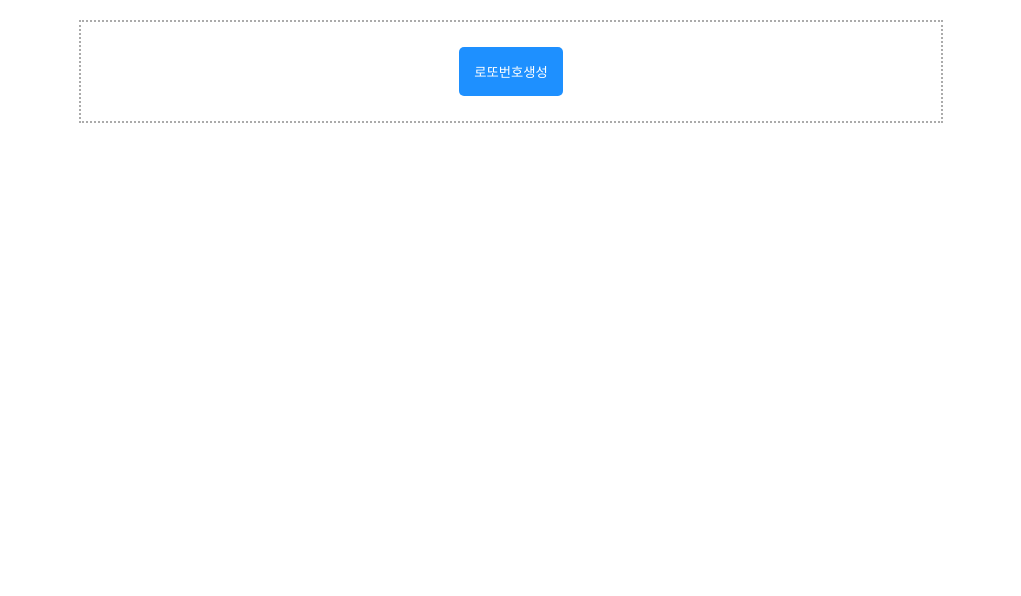
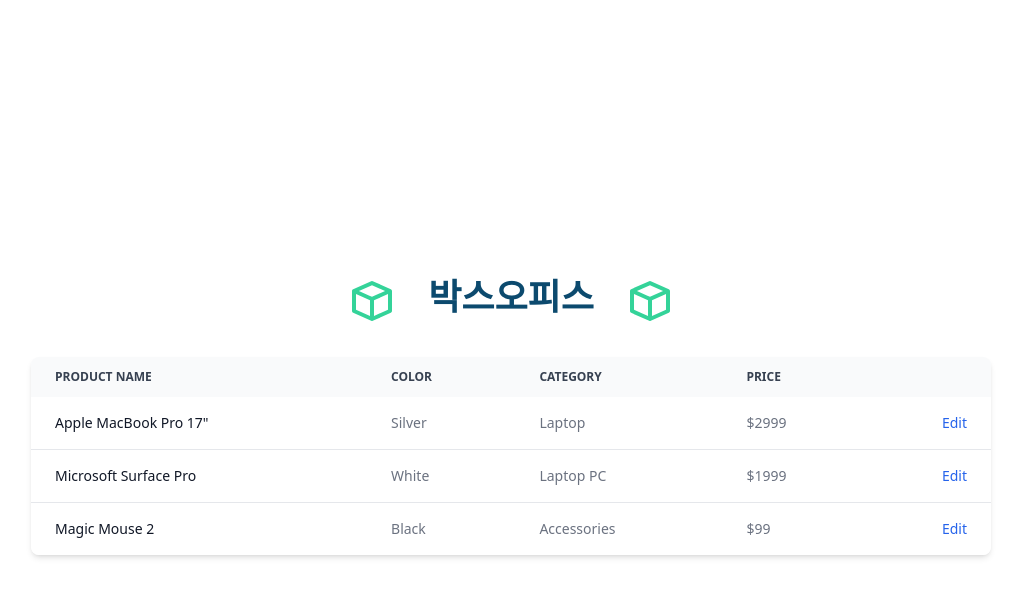
Before and after one commit to KangTae9yu/k5_react, a React (Create React App) app: page / in a window 1280 px wide. Shown: the top 596 px of the page, without its empty margins (129-1150 px from the left). Built offline with nearby package versions, Linux system fonts and the light colour scheme.

Commit message:
2023.11.23 tailwind

```diff
--- a/package.json
+++ b/package.json
@@ -8,6 +8,7 @@
     "@testing-library/user-event": "^13.5.0",
     "react": "^18.2.0",
     "react-dom": "^18.2.0",
+    "react-icons": "^4.12.0",
     "react-scripts": "5.0.1",
     "web-vitals": "^2.1.4"
   },
@@ -34,5 +35,8 @@
       "last 1 firefox version",
       "last 1 safari version"
     ]
+  },
+  "devDependencies": {
+    "tailwindcss": "^3.3.5"
   }
 }
--- a/src/05/Lotto.css
+++ b/src/05/Lotto.css
@@ -0,0 +1,3 @@
+p {
+    background-color: aquamarine;
+}
--- a/src/05/Lotto.js
+++ b/src/05/Lotto.js
@@ -1,54 +1,54 @@
-import { useState } from 'react' ;
 import style from './Lotto.module.css' ;
-import './Lotto.css' ;
+import { useState, useEffect } from 'react';
 
 export default function Lotto() {
+    // let tags = "Lotto번호 생성기"
     const [tags, setTags] = useState() ;
 
-    const handleClick = (e) => {
-        e.preventDefault();
+    const handleClick = (n) => {
+        // tags = Math.floor(Math.random()*45) + 1 ;
+        let lottoNum = [];
 
-        let arr = [] ;
-        while (arr.length < 7) {
-            let n = Math.floor(Math.random()*45) + 1; //1~45
-            if (!arr.includes(n)) arr.push(n) ;
+        while(lottoNum.length < 7) {
+            let n = Math.floor(Math.random()*45) + 1 ;
+
+            if (!lottoNum.includes(n)) lottoNum.push(n) ;
         }
 
-        let tempTags ;
-        tempTags = arr.map((item, idx) =>
-            idx == 5
-                ?   <>
-                    <span key={`sp${idx}`} className='sp' id={`sp${Math.floor(parseInt(item) / 10)}`}>
+        // +추가
+        lottoNum.splice(6,0, '+') ;
+
+
+        let tmTags = lottoNum.map((item, idx) =>
+            (item === '+')
+            ? <span key={`sp${idx}`} className={style.spp}>{item}</span>
+            : <span key={`sp${idx}`} className={style[`sp${Math.floor(item/10)}`]}>
             {item}
             </span>
-                    <span key={`spp${idx}`} className={style.spp}>+</span>
-                    </>
-                :   <span key={`sp${idx}`} className='sp' id={`sp${Math.floor(parseInt(item) / 10)}`}>
-                    {item}
-                    </span>
+        ) ;
+        console.log(tmTags) ;
 
-        )
+        setTags(tmTags) ;
 
-        console.log(tempTags)
-        setTags(tempTags) ;
     }
 
+    useEffect(() => {
+        setTags("Lotto번호 생성기") ;
+    }, []) ;
+
+    useEffect(() => {
+        console.log(tags)
+    }, [tags]) ;
+
   return (
-        <main className={style.m}>
-            <section className={style.sec}>
-                <form className={style.fm}>
-                    <div className={style.fdiv}>
-                        <div className={style.div1} id='d1' >
-                            {tags}
+    <div className={style.divLotto}>
+      <div className={style.d1}>
+        <p className={style.divp}>{tags}</p>
       </div>
+      <div className={style.d2}>
+        <button className={style.bt} onClick={handleClick}>Lotto번호생성</button>
       </div>
-                    <div className={style.fdiv}>
-                        <div className={style.div1} id='d2'>
-                        <button className={style.bt} onClick={handleClick}>로또번호생성</button>
+
     </div>
-                    </div>
-                </form>
-            </section>
-        </main>
   )
 }
--- a/src/05/Lotto.module.css
+++ b/src/05/Lotto.module.css
@@ -1,48 +1,26 @@
-* {
-    margin: 0px;
-    padding: 0px;
-}
-
-.m {
-    display: flex;
-    align-items: center;
-
-    width: 80vw;
-    margin-left: 10vw;
-
-    margin-top: 20px;
-    flex-direction: column;
-}
-
-.sec {
-    width: 80%;
-    padding: 20px;
-    border: 2px dotted rgb(171, 171, 171);
+.divLotto {
     display: flex;
     flex-direction: column;
     justify-content: center;
     align-items: center;
-    margin-bottom: 20px;
+    height: 100vh;
+    width: 100vw;
 }
 
-.fm {
-    width: 100%;
+.divp {
+
+
 }
 
-.fdiv {
-    display: flex;
-    justify-content: center;
-    align-items: center;
-}
-
-.div1 {
+.d1, .d2 {
     width: 100%;
     display: flex;
     justify-content: center;
     align-items: center;
+    height: 10vh;
 }
 
-.sp {
+.sp0, .sp1, .sp2, .sp3, .sp4 {
     display: inline-flex;
     width: 50px;
     height: 50px;
@@ -50,52 +28,48 @@
     justify-content: center;
     align-items: center;
     border-radius: 50%;
-    color:white;
-    font-weight: bold;
-    background-color: #669900;
+    color: white;
+    font-weight: 100;
 }
 
 .spp {
     color: black;
-    font-size: xx-large;
+    font-size: x-large;
+}
+.sp0 {
+    background-color:crimson;
 }
 
-.sp0 {
-    background-color: #ff9900;
+.sp1 {
+    background-color:chartreuse;
 }
 
-/* .sp1 {
-    background-color: #669900;
-} */
-
 .sp2 {
-    background-color: #006666;
+    background-color: blueviolet;
 }
 
 .sp3 {
-    background-color: #0000cc;
+    background-color: cornflowerblue
 }
 
-.sp4 {
-    background-color: #6600cc;
+.sp4 { background-color: #0000cc;
+
 }
 
-
-
-
 .bt {
+    background-color: darkviolet;
+    color: white;
     display: flex;
     justify-content: center;
     align-items: center;
-    padding: 15px;
-    background-color: dodgerblue;
-    color: white;
-    border: 0px;
-    border-radius: 5px;
-    margin: 5px;
+    font-size: large;
+    width: 200px;
+    height: 40px;
+    border-radius: 10px;
+    background-color:crimson;
 }
 
 .bt:hover {
-    background-color: darkslateblue;
+    background-color:deeppink;
     cursor: pointer;
 }
--- /dev/null
+++ b/src/06/BoxOffice.js
@@ -0,0 +1,92 @@
+import { BiCube } from "react-icons/bi";
+import TailH1 from "../UI/TailH1";
+
+export default function BoxOffice() {
+    return (
+        <div className="container mx-auto h-screen">
+            <div className="flex flex-col justify-center items-center w-full h-full">
+                <div className="flex m-8">
+                    <BiCube className="text-5xl text-emerald-400 mx-8"/>
+                    <TailH1 title="박스오피스" />
+                    <BiCube className="text-5xl text-emerald-400 mx-8"/>
+                </div>
+                <div className="relative overflow-x-auto w-3/4 shadow-md sm:rounded-lg">
+                    <table className="w-full text-sm text-left rtl:text-right text-gray-500 dark:text-gray-400">
+                        <thead className="text-xs text-gray-700 uppercase bg-gray-50 dark:bg-gray-700 dark:text-gray-400">
+                            <tr>
+                                <th scope="col" className="px-6 py-3">
+                                    Product name
+                                </th>
+                                <th scope="col" className="px-6 py-3">
+                                    Color
+                                </th>
+                                <th scope="col" className="px-6 py-3">
+                                    Category
+                                </th>
+                                <th scope="col" className="px-6 py-3">
+                                    Price
+                                </th>
+                                <th scope="col" className="px-6 py-3">
+                                    <span className="sr-only">Edit</span>
+                                </th>
+                            </tr>
+                        </thead>
+                        <tbody>
+                            <tr className="bg-white border-b dark:bg-gray-800 dark:border-gray-700 hover:bg-gray-50 dark:hover:bg-gray-600">
+                                <th scope="row" className="px-6 py-4 font-medium text-gray-900 whitespace-nowrap dark:text-white">
+                                    Apple MacBook Pro 17"
+                                </th>
+                                <td className="px-6 py-4">
+                                    Silver
+                                </td>
+                                <td className="px-6 py-4">
+                                    Laptop
+                                </td>
+                                <td className="px-6 py-4">
+                                    $2999
+                                </td>
+                                <td className="px-6 py-4 text-right">
+                                    <a href="#" className="font-medium text-blue-600 dark:text-blue-500 hover:underline">Edit</a>
+                                </td>
+                            </tr>
+                            <tr className="bg-white border-b dark:bg-gray-800 dark:border-gray-700 hover:bg-gray-50 dark:hover:bg-gray-600">
+                                <th scope="row" className="px-6 py-4 font-medium text-gray-900 whitespace-nowrap dark:text-white">
+                                    Microsoft Surface Pro
+                                </th>
+                                <td className="px-6 py-4">
+                                    White
+                                </td>
+                                <td className="px-6 py-4">
+                                    Laptop PC
+                                </td>
+                                <td className="px-6 py-4">
+                                    $1999
+                                </td>
+                                <td className="px-6 py-4 text-right">
+                                    <a href="#" className="font-medium text-blue-600 dark:text-blue-500 hover:underline">Edit</a>
+                                </td>
+                            </tr>
+                            <tr className="bg-white dark:bg-gray-800 hover:bg-gray-50 dark:hover:bg-gray-600">
+                                <th scope="row" className="px-6 py-4 font-medium text-gray-900 whitespace-nowrap dark:text-white">
+                                    Magic Mouse 2
+                                </th>
+                                <td className="px-6 py-4">
+                                    Black
+                                </td>
+                                <td className="px-6 py-4">
+                                    Accessories
+                                </td>
+                                <td className="px-6 py-4">
+                                    $99
+                                </td>
+                                <td className="px-6 py-4 text-right">
+                                    <a href="#" className="font-medium text-blue-600 dark:text-blue-500 hover:underline">Edit</a>
+                                </td>
+                            </tr>
+                        </tbody>
+                    </table>
+                </div>
+            </div>
+        </div>
+    )
+}
--- a/src/App.js
+++ b/src/App.js
@@ -2,7 +2,8 @@
 // import LogoMain from './01/LogoMain';
 // import ClockMain from './02/ClockMain';
 // import FrontEnd from './03/FrontEnd';
-import Lotto from './05/Lotto';
+// import Lotto from './05/Lotto';
+import BoxOffice from './06/BoxOffice';
 
 function App() {
   return (
@@ -10,7 +11,8 @@
     // <LogoMain></LogoMain>
     // <ClockMain />
     // <FrontEnd />
-    <Lotto />
+    // <Lotto />
+    <BoxOffice />
 
   );
 }
--- /dev/null
+++ b/src/UI/TailH1.js
@@ -0,0 +1,8 @@
+
+export default function TailH1({title}) {
+  return (
+    <div className="text-4xl text-sky-900 font-sans font-bold">
+      {title}
+    </div>
+  )
+}
--- a/src/index.css
+++ b/src/index.css
@@ -1,13 +1,3 @@
-body {
-  margin: 0;
-  font-family: -apple-system, BlinkMacSystemFont, 'Segoe UI', 'Roboto', 'Oxygen',
-    'Ubuntu', 'Cantarell', 'Fira Sans', 'Droid Sans', 'Helvetica Neue',
-    sans-serif;
-  -webkit-font-smoothing: antialiased;
-  -moz-osx-font-smoothing: grayscale;
-}
-
-code {
-  font-family: source-code-pro, Menlo, Monaco, Consolas, 'Courier New',
-    monospace;
-}
+@tailwind base;
+@tailwind components;
+@tailwind utilities;
--- /dev/null
+++ b/tailwind.config.js
@@ -0,0 +1,8 @@
+/** @type {import('tailwindcss').Config} */
+module.exports = {
+  content: ["./src/**/*.{js,jsx,ts,tsx}"],
+  theme: {
+    extend: {},
+  },
+  plugins: [],
+}
```
Also changed, not shown: 1 other file (tests, documents, lock files or other folders). Lines whose indentation alone changed are shown as unchanged.
